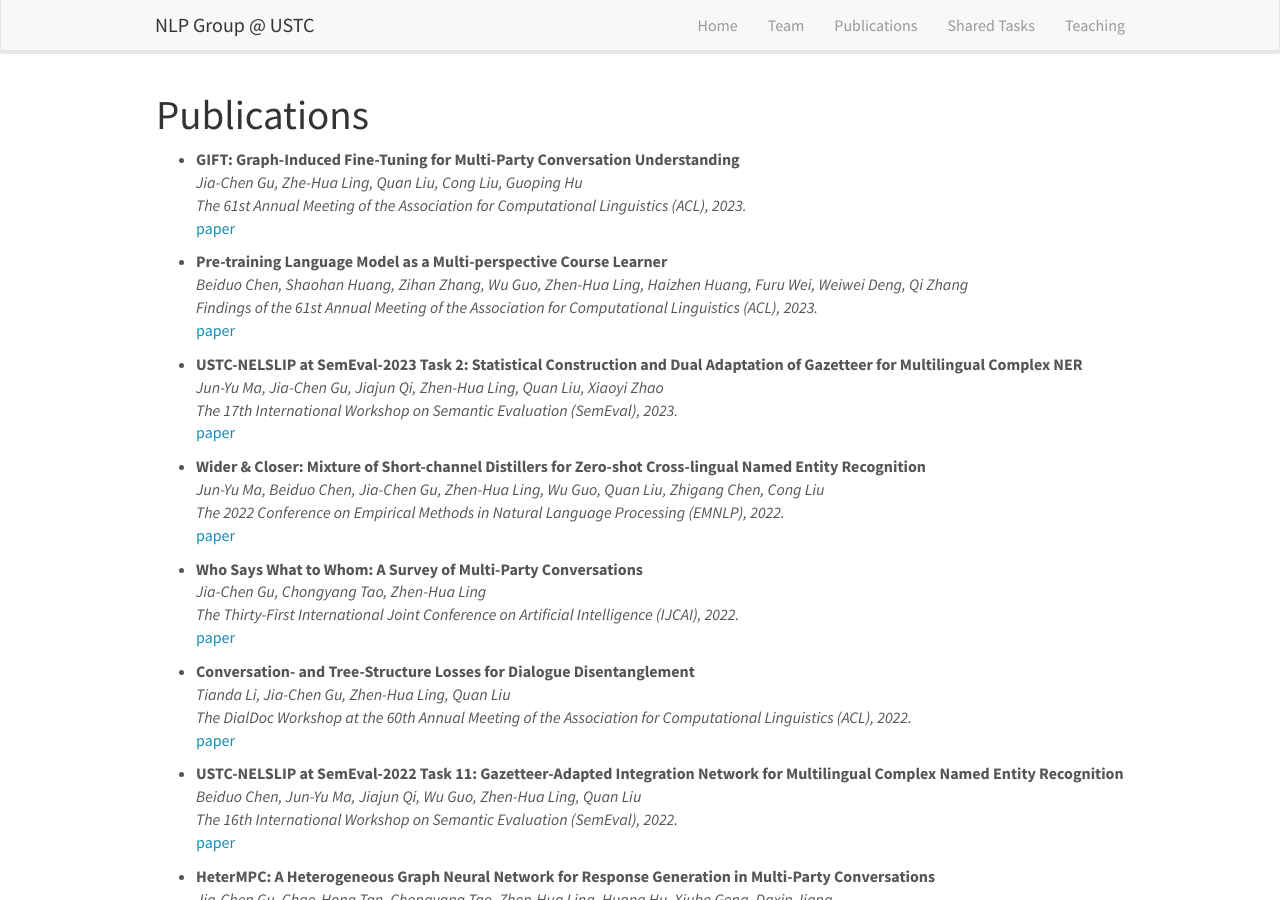
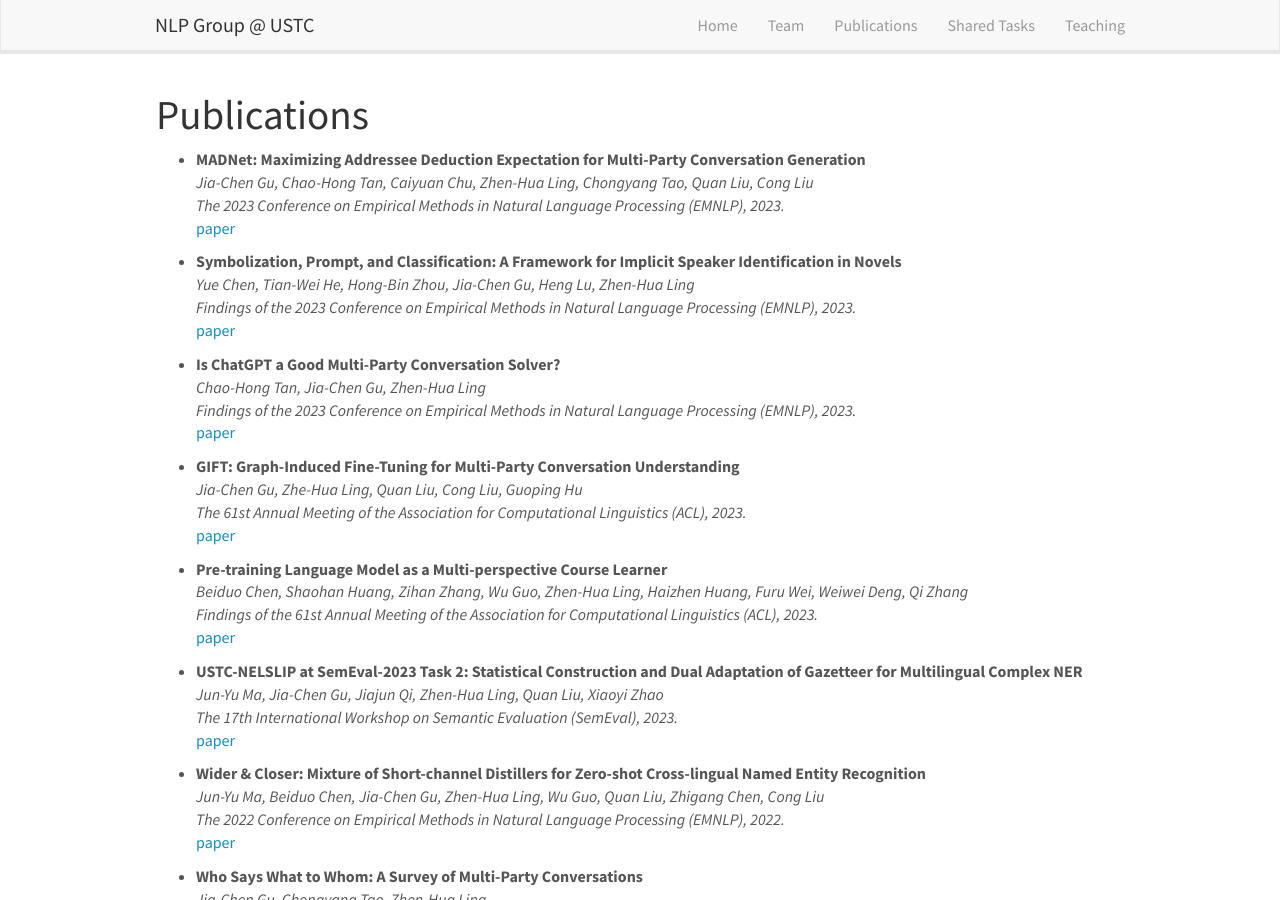
Before and after one commit to ustcnlp/ustcnlp.github.io, a Jekyll site: the page built from _pages/publications.md, in a window 1280 px wide and 900 px high. Built offline with Jekyll 4.4.1, drawn with Linux system fonts in a browser that asks for light colours; nearby versions of some CDN libraries.

Commit message:
Update EMNLP 2023

```diff
--- a/_data/publist.yml
+++ b/_data/publist.yml
@@ -1,3 +1,24 @@
+- title: "MADNet: Maximizing Addressee Deduction Expectation for Multi-Party Conversation Generation"
+  authors: Jia-Chen Gu, Chao-Hong Tan, Caiyuan Chu, Zhen-Hua Ling, Chongyang Tao, Quan Liu, Cong Liu
+  venue: The 2023 Conference on Empirical Methods in Natural Language Processing (EMNLP), 2023.
+  link:
+    url: https://arxiv.org/pdf/2305.12733.pdf
+    display: paper
+
+- title: "Symbolization, Prompt, and Classification: A Framework for Implicit Speaker Identification in Novels"
+  authors: Yue Chen, Tian-Wei He, Hong-Bin Zhou, Jia-Chen Gu, Heng Lu, Zhen-Hua Ling
+  venue: Findings of the 2023 Conference on Empirical Methods in Natural Language Processing (EMNLP), 2023.
+  link:
+    url: https://ustcnlp.github.io/publications/
+    display: paper
+
+- title: "Is ChatGPT a Good Multi-Party Conversation Solver?"
+  authors: Chao-Hong Tan, Jia-Chen Gu, Zhen-Hua Ling
+  venue: Findings of the 2023 Conference on Empirical Methods in Natural Language Processing (EMNLP), 2023.
+  link:
+    url: https://ustcnlp.github.io/publications/
+    display: paper
+
 - title: "GIFT: Graph-Induced Fine-Tuning for Multi-Party Conversation Understanding"
   authors: Jia-Chen Gu, Zhe-Hua Ling, Quan Liu, Cong Liu, Guoping Hu
   venue: The 61st Annual Meeting of the Association for Computational Linguistics (ACL), 2023.
```
